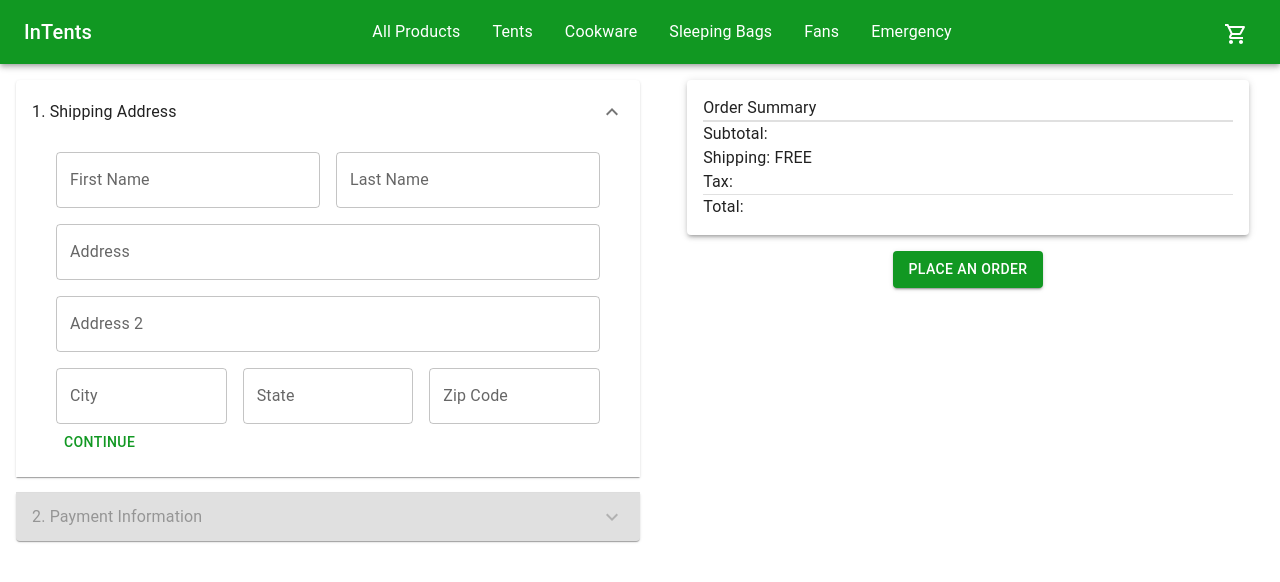
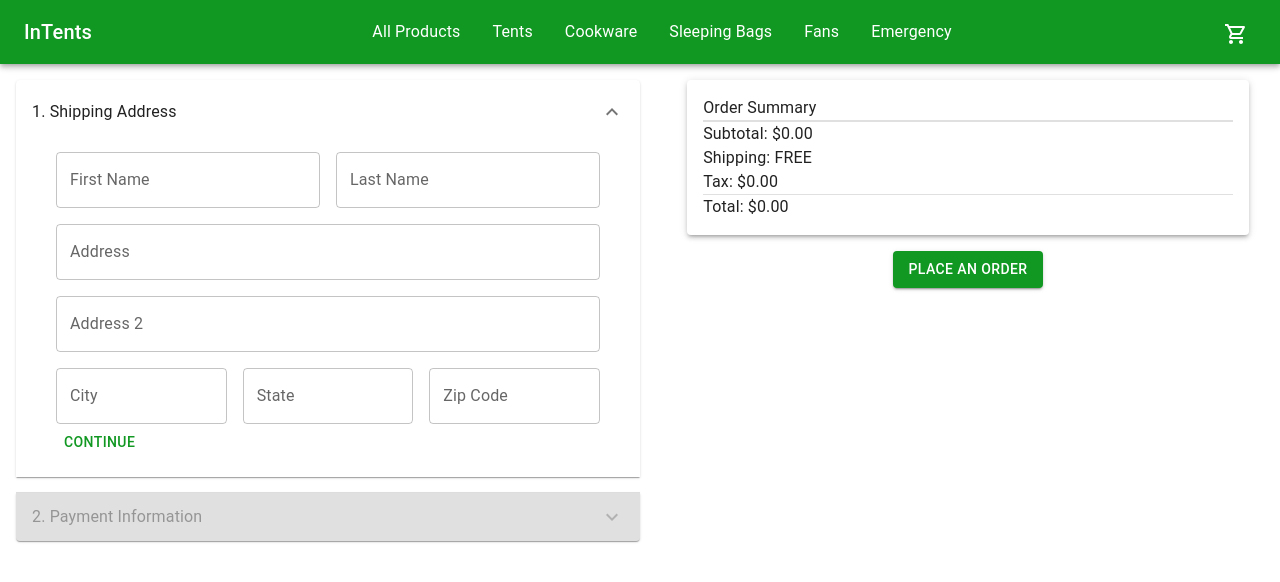
Before and after one commit to kitsi/InTents, a React (Create React App) app in the folder client-side/: page /checkout in a window 1280 px wide. Shown: the top 582 px of the page. Built offline with nearby package versions, Linux system fonts and the light colour scheme.

Commit message:
Add item quantity and subtotal to order summary

```diff
--- a/client-side/src/components/PaymentPage/OrderSummary/OrderSummary.jsx
+++ b/client-side/src/components/PaymentPage/OrderSummary/OrderSummary.jsx
@@ -1,4 +1,4 @@
-import React from "react";
+import React, { useState, useEffect } from "react";
 
 import { Box, Paper, Typography, Button, Divider } from "@mui/material";
 import SummaryProductTile from "./SummaryProductTile";
@@ -10,6 +10,15 @@ function OrderSummary() {
   const cartList = cartItems.map((item) => {
     return <SummaryProductTile key={item.product.id} product={item} />;
   });
+  const [subTotalPrice, setSubTotalPrice] = useState(0);
+  useEffect(() => {
+    let price = 0;
+    cartItems.forEach((item) => {
+      console.log(item);
+      price += item.quantity * item.product.price;
+    });
+    setSubTotalPrice(price);
+  }, [cartItems, subTotalPrice, setSubTotalPrice]);
 
   return (
     <Box
@@ -34,12 +43,14 @@ function OrderSummary() {
         {cartList}
         <Divider />
 
-        <Typography>Subtotal: </Typography>
+        <Typography>Subtotal: ${subTotalPrice.toFixed(2)}</Typography>
         <Typography>Shipping: FREE</Typography>
-        <Typography>Tax: </Typography>
+        <Typography>Tax: ${(0.08 * subTotalPrice).toFixed(2)}</Typography>
 
         <Divider />
-        <Typography>Total: </Typography>
+        <Typography>
+          Total: ${(subTotalPrice + 0.08 * subTotalPrice).toFixed(2)}
+        </Typography>
       </Paper>
       <Button variant="contained">Place an Order</Button>
     </Box>
--- a/client-side/src/components/PaymentPage/OrderSummary/SummaryProductTile.jsx
+++ b/client-side/src/components/PaymentPage/OrderSummary/SummaryProductTile.jsx
@@ -13,6 +13,7 @@ function SummaryProductTile({ product }) {
         marginBottom: "1rem",
       }}
     >
+      <Typography>{product.quantity}</Typography>
       <CardMedia
         component="img"
         image={item.image}
```
